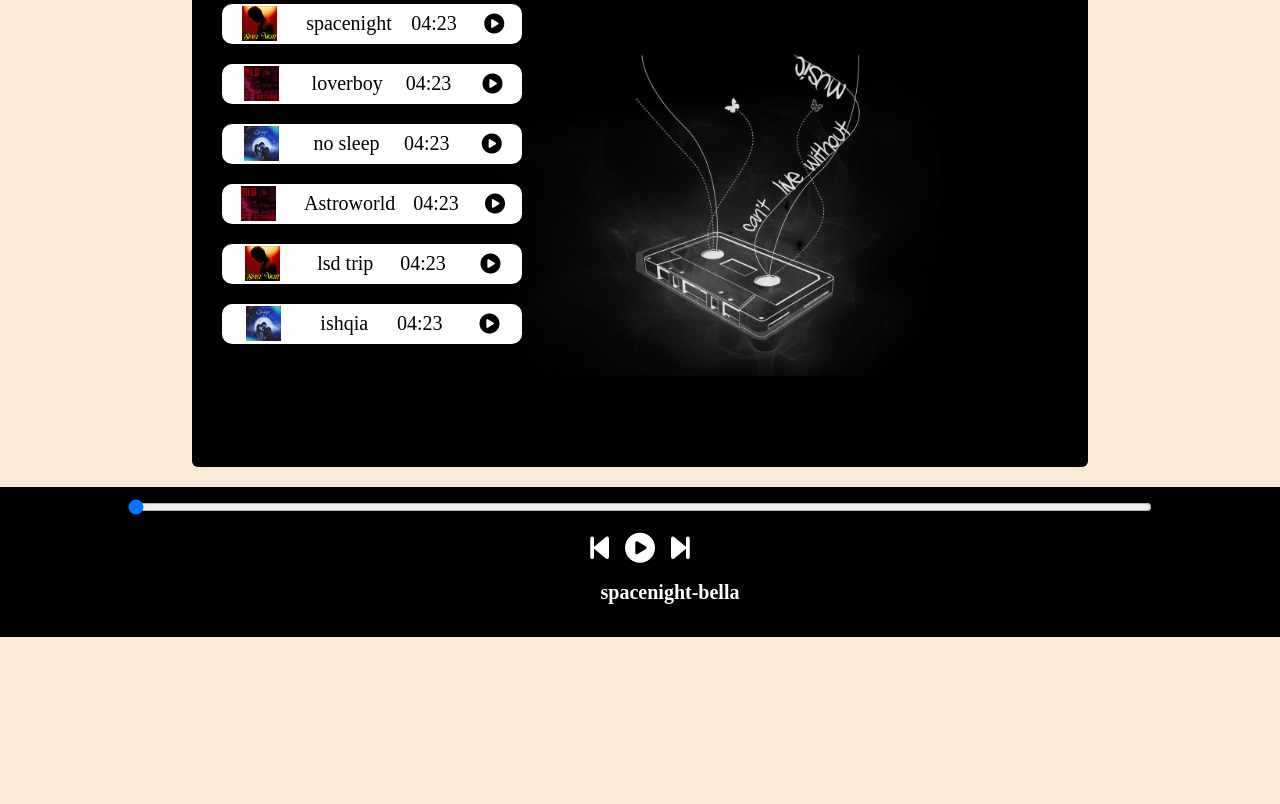
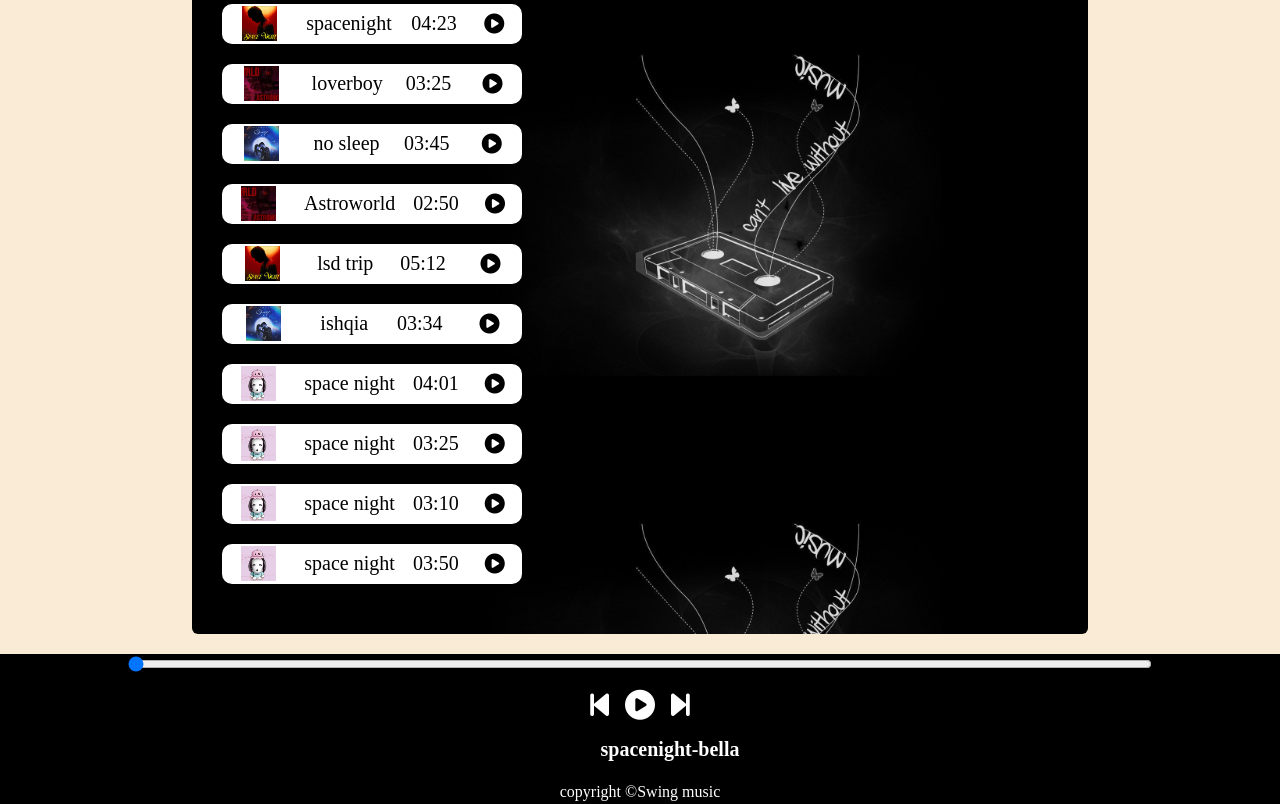
Before and after one commit to Vishal-sundar-kaira/swing-music, a plain HTML site: page index.html in a window 1280 px wide. Shown: the part 178-982 px from the top of the page. Before the commit the page ends 815 px from the top, so only its background shows below. Drawn offline with Linux system fonts and the light colour scheme.

Commit message:
Update index.html

```diff
--- a/index.html
+++ b/index.html
@@ -14,9 +14,11 @@
             <li class="brand"><img src="imgf/musiclogo-removebg-preview.png" width="55px" alt=""></li>
             <li><h1>Swing</h1></li>
             <div class="snav">
-
                 <li><b><a class="link" href="index.html">Home</a></b></li>
                 <li><b><a class="link" href="about.html">About</a></b></li>
+            </div>
+            <div class="add">
+                <input type="file" id="image" type="">
             </div>
 
         </ul>
@@ -37,38 +39,61 @@
                 <div class="songitems">
                     <img src="imgf/bowie Xin Xin2.jpg" alt="">
                     <span class="name">space night</span>
-                    <span class="dur">04:23</span>
+                    <span class="dur">03:25</span>
                     <span><i class="far splay fa-solid fa-play-circle" id="1"></i></span>
                 </div>
                 <div class="songitems">
                     <img src="imgf/bowie Xin Xin2.jpg" alt="">
                     <span class="name">space night</span>
-                    <span class="dur">04:23</span>
+                    <span class="dur">03:45</span>
                     <span><i class="far splay fa-solid fa-play-circle" id="2"></i></span>
                 </div>
                 <div class="songitems">
                     <img src="imgf/bowie Xin Xin2.jpg" alt="">
                     <span class="name">space night</span>
-                    <span class="dur">04:23</span>
+                    <span class="dur">02:50</span>
                     <span><i class="far splay fa-solid fa-play-circle" id="3"></i></span>
                 </div>
                 <div class="songitems">
                     <img src="imgf/bowie Xin Xin2.jpg" alt="">
                     <span class="name">space night</span>
-                    <span class="dur">04:23</span>
+                    <span class="dur">05:12</span>
                     <span><i class="far splay fa-solid fa-play-circle" id="4"></i></span>
                 </div>
                 <div class="songitems">
                     <img src="imgf/bowie Xin Xin2.jpg" alt="">
                     <span class="name">space night</span>
-                    <span class="dur">04:23</span>
+                    <span class="dur">03:34</span>
                     <span><i class="far splay fa-solid fa-play-circle" id="5"></i></span>
+                </div>
+                <div class="songitems">
+                    <img src="imgf/bowie Xin Xin2.jpg" alt="">
+                    <span class="name">space night</span>
+                    <span class="dur">04:01</span>
+                    <span><i class="far splay fa-solid fa-play-circle" id="6"></i></span>
+                </div>
+                <div class="songitems">
+                    <img src="imgf/bowie Xin Xin2.jpg" alt="">
+                    <span class="name">space night</span>
+                    <span class="dur">03:25</span>
+                    <span><i class="far splay fa-solid fa-play-circle" id="7"></i></span>
+                </div>
+                <div class="songitems">
+                    <img src="imgf/bowie Xin Xin2.jpg" alt="">
+                    <span class="name">space night</span>
+                    <span class="dur">03:10</span>
+                    <span><i class="far splay fa-solid fa-play-circle" id="8"></i></span>
+                </div>
+                <div class="songitems">
+                    <img src="imgf/bowie Xin Xin2.jpg" alt="">
+                    <span class="name">space night</span>
+                    <span class="dur">03:50</span>
+                    <span><i class="far splay fa-solid fa-play-circle" id="9"></i></span>
                 </div>
 
 
             </div>
         </div>
-        <div class="songbanner"></div>
     </div>
     <div class="bottom">
         <input type="range" class="range" value="0" id="barrange">
@@ -77,11 +102,17 @@
             <i class="far mplay fa-solid fa-play-circle" id="masterc"></i>
             <i class="fa-solid fa-forward-step"id="forward"></i>
         </div>
+
         <div class="songinfo">
             <img src="imgf/music.gif" id="gif" width="60px" alt="">
             <h4 id="info">spacenight-bella</h4>
 
         </div>
+        <div class="footer2">
+            copyright &copy;Swing music
+        </div>
+    </div>
+    <div class="res" id="result">
     </div>
     <script src="https://kit.fontawesome.com/cf4df648a1.js" crossorigin="anonymous"></script>
     <script src="index.js"></script>
```
